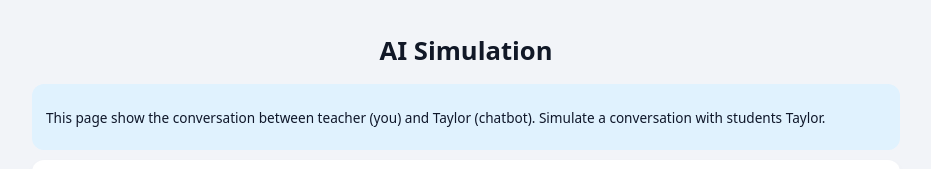
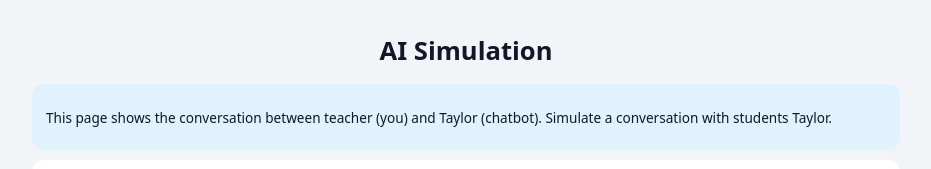
Before and after one commit to selenshere/virtualstudent, a plain HTML site: page index.html in a window 1280 px wide. Shown: the top 169 px of the page, without its empty margins (174-1105 px from the left). Drawn offline with Linux system fonts and the light colour scheme.

Commit message:
Fix grammatical error in index.html

```diff
--- a/index.html
+++ b/index.html
@@ -12,7 +12,7 @@
 
     <div class="info-box">
       <p>
-        This page show the conversation between teacher (you) and Taylor (chatbot). Simulate a conversation with students Taylor.
+        This page shows the conversation between teacher (you) and Taylor (chatbot). Simulate a conversation with students Taylor.
       </p>
     </div>
 
```
